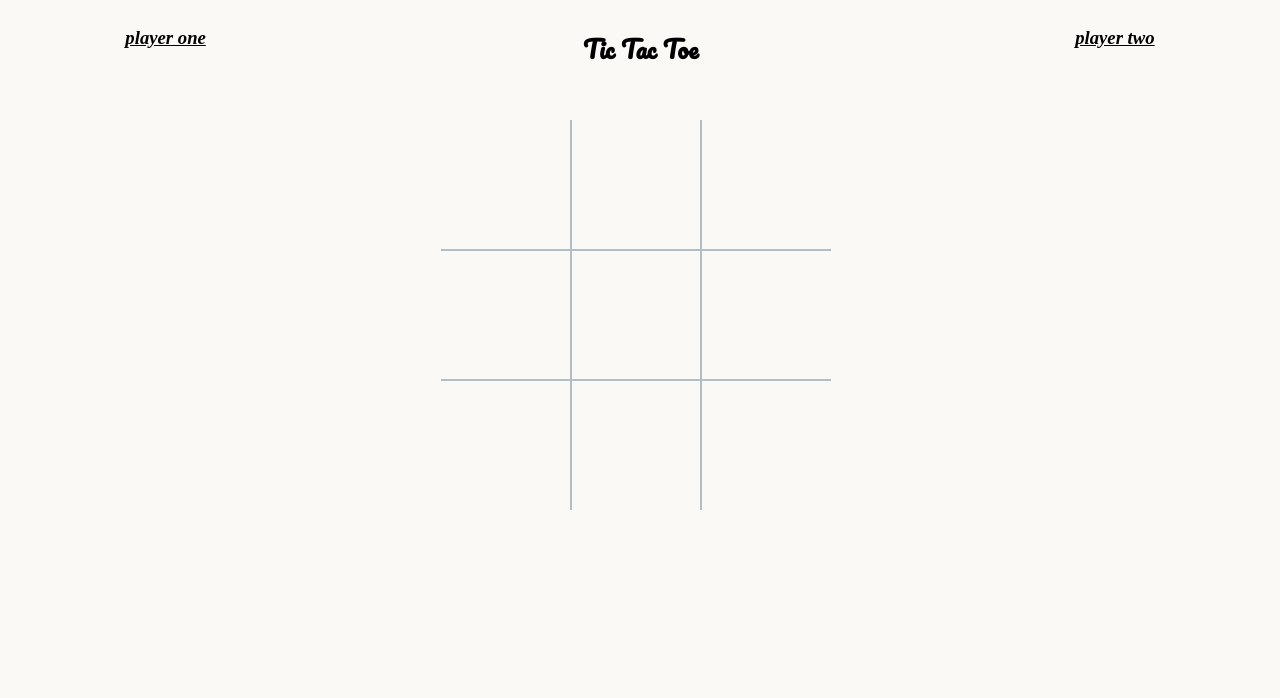
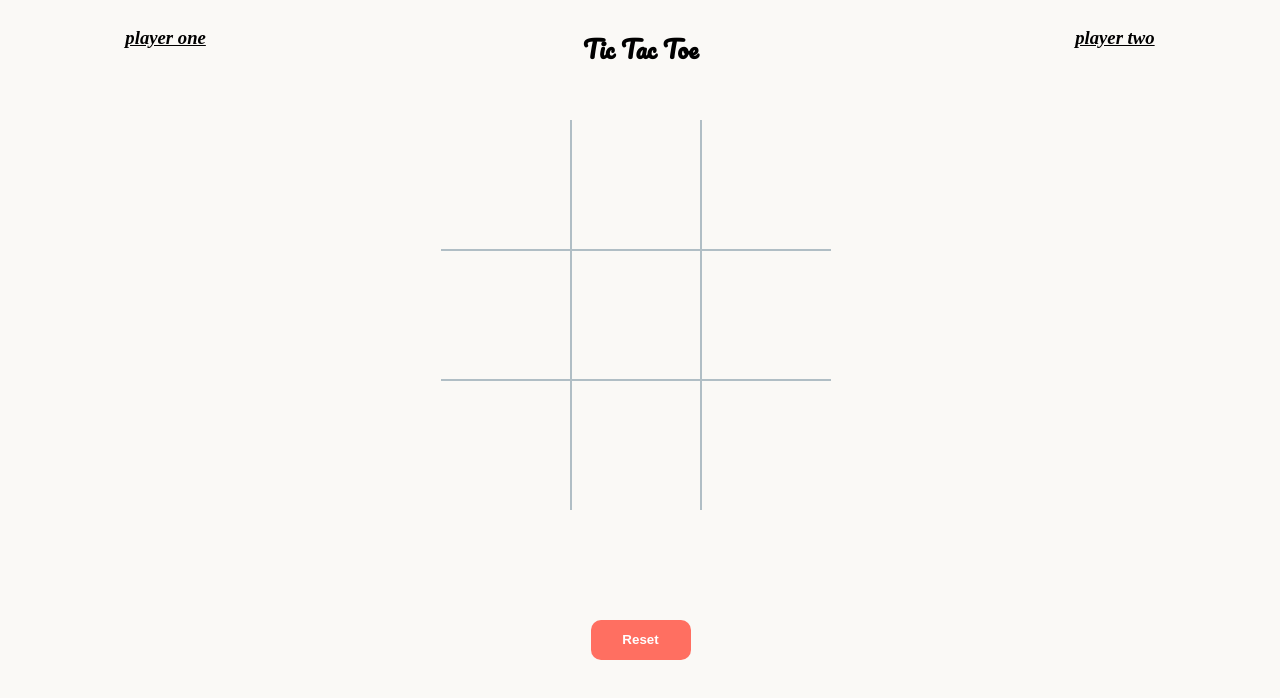
Before and after one commit to Hamze-Aj/tik-tak-toe, a plain HTML site: page index.html in a window 1280 px wide. Drawn offline with Linux system fonts and the light colour scheme.

Commit message:
added the finishing touches to the front-end

```diff
--- a/index.css
+++ b/index.css
@@ -45,3 +45,13 @@ h2{
 #seven, #eight, #nine{
     border-bottom: none;
 }
+
+.reset{
+    background-color: #FF6F61;
+    color: white;
+    height: 40px;
+    width: 100px;
+    border-radius: 10px;
+    border: none;
+
+}
--- a/index.html
+++ b/index.html
@@ -26,6 +26,7 @@
             <div class="square" id="eight"></div>
             <div class="square" id="nine"></div>
         </div>
+        <button class="reset"><strong>Reset</strong></button>
     </div>
 
     <div class="player2">
```
